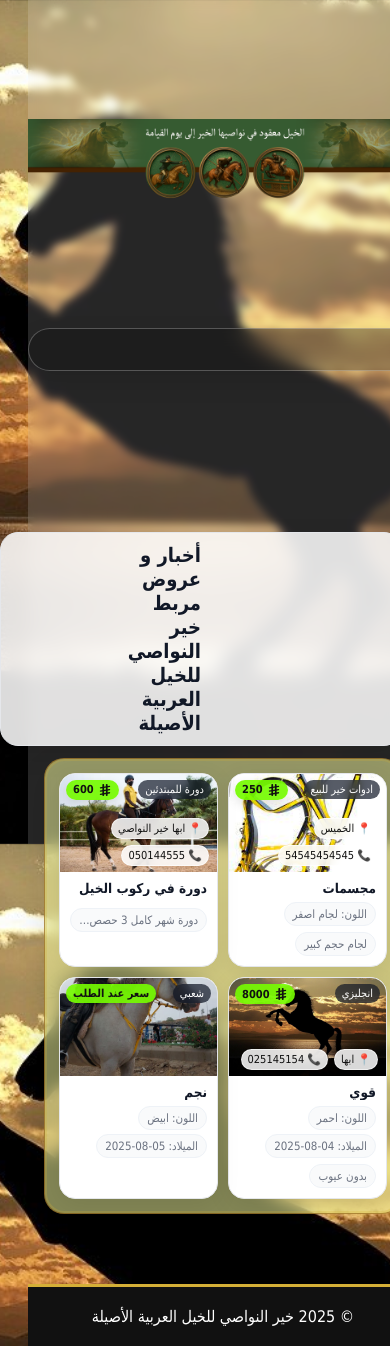
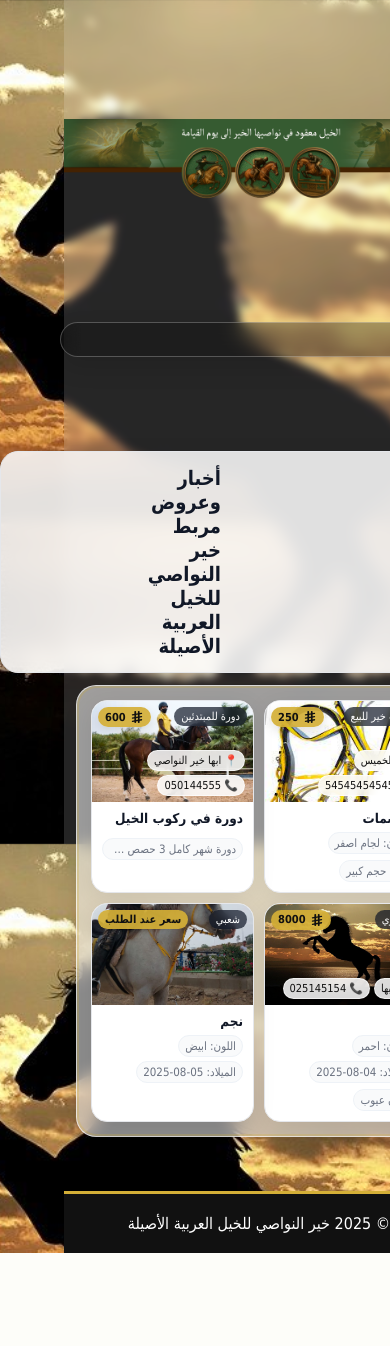
Before and after one commit to yasser-dev2024/kail2028, a Django app: page / in a window 390 px wide; the page is wider, and only the part inside the window is pictured. After the commit the page ends 1253 px from the top of that part, so only its background shows below. Run offline with Django 5.2, Linux system fonts and the light colour scheme; data comes from the database, SQL or seed files in the repository.

Commit message:
اعادة التحسين

```diff
--- a/templates/home.html
+++ b/templates/home.html
@@ -6,47 +6,54 @@
     <title>خير النواصي للخيل العربية الأصيلة</title>
     <style>
         /* خلفية الصفحة */
-        body {
-            margin: 0;
-            font-family: 'Tahoma', sans-serif;
-            background: url('/static/horse-1804425_960_720.jpg') center/cover no-repeat fixed;
-            position: relative;
+        body{
+          margin:0; font-family:'Tahoma',sans-serif;
+          background:url('/static/horse-1804425_960_720.jpg') center/cover no-repeat fixed;
+          position:relative;
         }
-        body::before {
-            content: ""; position: fixed; inset: 0; z-index: -1;
-            background: rgba(255,255,255,0.15); backdrop-filter: blur(4px);
+        body::before{ content:""; position:fixed; inset:0; z-index:-1;
+          background:rgba(255,255,255,.15); backdrop-filter:blur(4px);
         }
 
-        /* مساحة البانر */
-        .hero { height: 40vh; display: block; }
-        @media (max-width: 768px) { .hero { height: 34vh; } }
+        /* مساحة البانر أسفل الهيدر (بدون تعديل على الهيدر نفسه) */
+        .hero{ height:36vh; display:block; }              /* كان 40vh */
+        @media (max-width:1024px){ .hero{ height:32vh; } }
+        @media (max-width:768px){  .hero{ height:28vh; } } /* رفع المحتوى للأعلى على الموبايل */
 
         :root{
           --stb-card-bg:#fff; --stb-card-b:#e5e7eb; --stb-text:#111827; --stb-muted:#6b7280;
           --stb-shadow:0 6px 24px rgba(0,0,0,.08); --stb-radius:16px;
         }
 
-        /* رفع المنتجات للأعلى (فقط CSS) */
+        /* رفع المنتجات للأعلى (CSS فقط) */
         .stb-wrap{
           max-width:1200px; margin:0 auto; padding:0 16px 56px;
           position:relative; z-index:1;
-          margin-top:-190px;              /* كان -160px */
+          margin-top:-210px;                         /* كان -190px */
         }
-        @media (min-width:1024px){ .stb-wrap{ margin-top:-230px; } }  /* كان -200px */
-        @media (max-width:640px){ .stb-wrap{ margin-top:-140px; } }   /* كان -120px */
+        @media (min-width:1024px){ .stb-wrap{ margin-top:-250px; } } /* كان -230px */
+        @media (max-width:768px){  .stb-wrap{ margin-top:-160px; padding:0 14px 44px; } } /* كان -110px */
+        @media (max-width:480px){  .stb-wrap{ margin-top:-150px; padding:0 12px 40px; } }
+        @media (max-width:375px){  .stb-wrap{ margin-top:-140px; } }
 
         .stb-panel{
-          background: rgba(255,255,255,0.86); backdrop-filter: blur(8px);
-          border: 1px solid #e5e7eb; border-radius: 18px; box-shadow: 0 8px 24px rgba(0,0,0,.10);
-          padding: 10px 200px; margin-bottom: 12px;
+          background:rgba(255,255,255,.86); backdrop-filter:blur(8px);
+          border:1px solid #e5e7eb; border-radius:18px; box-shadow:0 8px 24px rgba(0,0,0,.10);
+          padding:14px 220px; margin-bottom:12px;
         }
         .stb-head{ display:flex; align-items:center; justify-content:space-between; gap:12px; }
         .stb-title{ font-size:clamp(20px,2.6vw,28px); color:var(--stb-text); margin:0; font-weight:800; }
         .stb-sub{ font-size:13px; color:var(--stb-muted); margin:0; opacity:.9; }
+        @media (max-width:480px){
+          .stb-head{ gap:8px; }
+          .stb-title{ font-size:20px; }
+          .stb-sub{ font-size:12px; }
+        }
 
         .stb-grid{ display:grid; gap:12px; grid-template-columns:repeat(2,minmax(0,1fr)); }
-        @media(min-width:640px){ .stb-grid{ grid-template-columns:repeat(3,minmax(0,1fr)); } }
-        @media(min-width:1024px){ .stb-grid{ grid-template-columns:repeat(4,minmax(0,1fr)); } }
+        @media (min-width:640px){ .stb-grid{ grid-template-columns:repeat(3,minmax(0,1fr)); } }
+        @media (min-width:1024px){ .stb-grid{ grid-template-columns:repeat(4,minmax(0,1fr)); } }
+        @media (max-width:375px){ .stb-grid{ grid-template-columns:1fr; gap:10px; } }
 
         .stb-card{
           background:var(--stb-card-bg); border:1px solid var(--stb-card-b);
@@ -62,14 +69,15 @@
           position:absolute; top:8px; inset-inline-start:8px; background:rgba(17,24,39,.7);
           color:#fff; font-size:12px; padding:4px 8px; border-radius:999px; backdrop-filter:blur(4px);
         }
+        @media (max-width:480px){ .stb-badge{ font-size:11px; padding:3px 7px; } }
 
-        /* شارة السعر + ضبط المحاذاة للأيقونة */
         .stb-price{
           position:absolute; top:8px; inset-inline-end:8px;
-          background:rgba(118, 251, 2, 0.92); color:#111; font-weight:800; font-size:12px;
+          background:rgba(212,175,55,.92); color:#111; font-weight:800; font-size:12px;
           padding:4px 8px; border-radius:999px; box-shadow:0 4px 12px rgba(0,0,0,.12);
           display:inline-flex; align-items:center; gap:4px;
         }
+        @media (max-width:480px){ .stb-price{ font-size:11px; padding:3px 7px; } }
 
         .stb-info{
           position:absolute; inset-inline:8px; bottom:8px; display:flex; gap:6px; flex-wrap:wrap;
@@ -80,46 +88,53 @@
           padding:4px 8px; border-radius:999px; font-size:12px; color:#111;
         }
         @media (max-width:640px){
-          .stb-info{ bottom:6px; } .stb-info .chip{ font-size:11px; padding:3px 6px; }
+          .stb-info{ bottom:6px; gap:4px; }
+          .stb-info .chip{ font-size:11px; padding:3px 6px; }
         }
+
         .stb-body{ padding:10px 12px 12px; }
         .stb-name{ font-weight:700; color:var(--stb-text); font-size:14.5px; margin:0 0 6px; white-space:nowrap; overflow:hidden; text-overflow:ellipsis; }
         .stb-meta{ display:flex; gap:6px; flex-wrap:wrap; color:var(--stb-muted); font-size:12px; }
         .stb-chip{ background:#f9fafb; border:1px solid #eef2f7; padding:4px 8px; border-radius:999px; white-space:nowrap; max-width:100%; overflow:hidden; text-overflow:ellipsis; }
-
-        /* === الشريط الإخباري: شكل حبّة زجاجية تحت الهيدر مباشرة، بدون تعديل هيكل === */
-        .full-news-bar{
-          position: sticky;      /* يبقى تحت الهيدر ويثبت مع التمرير */
-          top: 8px;              /* مسافة بسيطة من أعلى الصفحة */
-          margin: 8px auto 14px; /* وسط الصفحة وتحت الهيدر */
-          max-width: 900px;
-          width: calc(100% - 32px);
-          background: rgba(17,17,17,0.35);
-          backdrop-filter: blur(10px);
-          -webkit-backdrop-filter: blur(10px);
-          padding: 10px 16px;
-          color: #fff; z-index: 6;
-          border-radius: 999px;            /* شكل pill */
-          box-shadow: 0 10px 24px rgba(0,0,0,.12), inset 0 0 0 1px rgba(255,255,255,.25);
-          border: none;                     /* إزالة الخطين السابقين */
-        }
-        .full-news-bar marquee{
-          font-weight:700; color:#fff;
-          text-shadow:1px 1px 3px rgba(0,0,0,.5);
+        @media (max-width:480px){
+          .stb-name{ font-size:13.5px; }
+          .stb-meta{ font-size:11.5px; gap:4px; }
+          .stb-chip{ padding:3px 6px; }
         }
 
-        /* إطار خاص خفيف للقسم + تصغير داخل الإطار فقط */
+        /* الشريط الإخباري: قريب جدًا من الهيدر ويثبت مع التمرير */
+        .full-news-bar{
+          position:sticky; top:4px;                    /* كان 8px */
+          margin:4px auto 10px;                        /* تقليل المسافات */
+          max-width:900px; width:calc(100% - 32px);
+          background:rgba(17,17,17,.35);
+          backdrop-filter:blur(10px); -webkit-backdrop-filter:blur(10px);
+          padding:9px 14px; color:#fff; z-index:6;
+          border-radius:999px; box-shadow:0 10px 24px rgba(0,0,0,.12), inset 0 0 0 1px rgba(255,255,255,.25);
+          border:none;
+        }
+        .full-news-bar marquee{ font-weight:700; color:#fff; text-shadow:1px 1px 3px rgba(0,0,0,.5); }
+        @media (max-width:640px){
+          .full-news-bar{ top:2px; margin:2px auto 8px; width:calc(100% - 20px); padding:8px 12px; }
+          .full-news-bar marquee{ font-size:13px; }
+        }
+        @media (max-width:375px){
+          .full-news-bar{ top:2px; margin:2px auto 6px; width:calc(100% - 14px); padding:7px 10px; }
+          .full-news-bar marquee{ font-size:12px; }
+        }
+
+        /* إطار خاص للقسم */
         .sale-frame{
-          position: relative; padding: 14px; border-radius: 20px;
-          background: rgba(238, 244, 155, 0.55); backdrop-filter: blur(8px);
-          border: 1px solid rgba(135, 83, 5, 0.6); box-shadow: 0 10px 28px rgba(0,0,0,.12);
-          margin-block: 8px 14px;
+          position:relative; padding:14px; border-radius:20px;
+          background:rgba(255,255,255,.55); backdrop-filter:blur(8px);
+          border:1px solid rgba(255,255,255,.6); box-shadow:0 10px 28px rgba(0,0,0,.12);
+          margin-block:8px 14px;
         }
         .sale-frame::after{ content:""; position:absolute; inset:0; border-radius:20px; pointer-events:none;
-          box-shadow: inset 0 0 0 2px rgba(212,175,55,.25);
+          box-shadow:inset 0 0 0 2px rgba(212,175,55,.25);
         }
         .sale-frame .stb-grid{ gap:10px; }
-        .sale-frame .stb-media{ aspect-ratio: 16 / 10; }
+        .sale-frame .stb-media{ aspect-ratio:16/10; }
         .sale-frame .stb-body{ padding:8px 10px 10px; }
         .sale-frame .stb-name{ font-size:13.5px; }
         .sale-frame .stb-meta{ font-size:11.5px; gap:4px; }
@@ -127,7 +142,7 @@
         .sale-frame .stb-price{ font-size:11px; padding:3px 7px; top:6px; inset-inline-end:6px; }
         .sale-frame .stb-info .chip{ font-size:11px; padding:3px 6px; }
 
-        /* أيقونة الريال السعودي (SVG inline) */
+        /* أيقونة الريال */
         .sr-icon{ width:14px; height:14px; display:inline-block; vertical-align:-2px; fill:currentColor; }
     </style>
 </head>
@@ -149,7 +164,7 @@
     <section class="stb-wrap" aria-labelledby="horses-title">
         <div class="stb-panel">
             <header class="stb-head">
-                <h3 id="horses-title" class="stb-title">أخبار و عروض مربط خير النواصي للخيل العربية الأصيلة</h3>
+                <h3 id="horses-title" class="stb-title">أخبار وعروض مربط خير النواصي للخيل العربية الأصيلة</h3>
             </header>
         </div>
 
```
